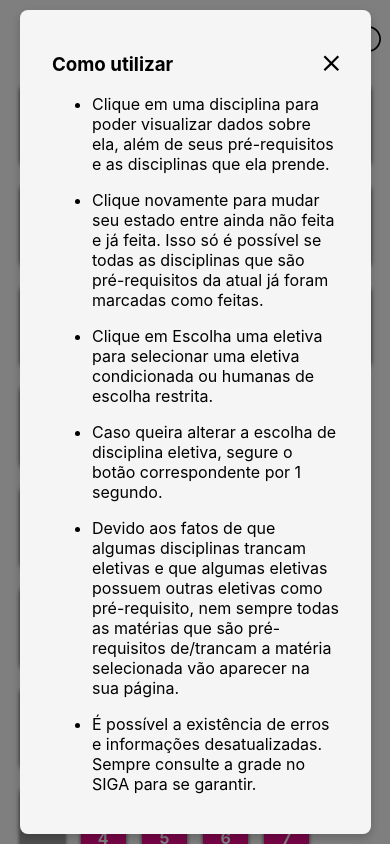
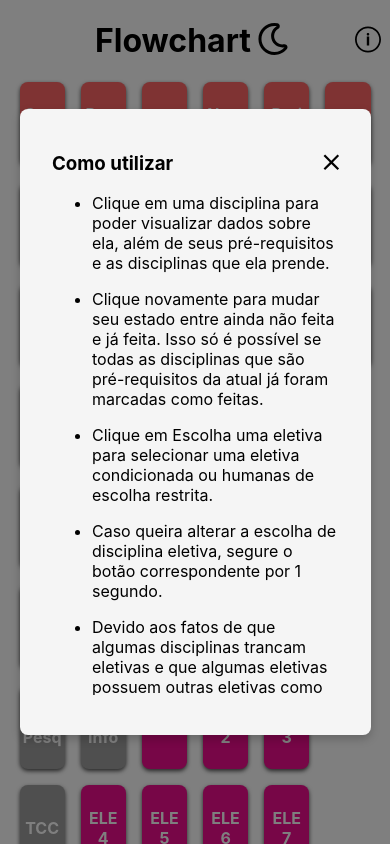
Before and after one commit to HenriChris/flowchart, a React (Create React App) app: page / in a window 390 px wide. Both pictures are taken after a click on the button 368 px from the left and 40 px from the top of the page. Built offline with nearby package versions, Linux system fonts and the light colour scheme; the HTML template or start-up script is replaced by a standard one.

Commit message:
Ajustes de responsividade

```diff
--- a/src/components/InfoModal/InfoModal.module.css
+++ b/src/components/InfoModal/InfoModal.module.css
@@ -2,4 +2,6 @@
   display: flex;
   flex-direction: column;
   gap: 1em;
+  max-height: 80%;
+  overflow-y: auto;
 }
--- a/src/components/Modal/Modal.module.css
+++ b/src/components/Modal/Modal.module.css
@@ -17,6 +17,8 @@
   border-radius: 0.5em;
   max-width: 600px;
   width: 90%;
+  max-height: fit-content;
+  height: 80%;
   box-sizing: border-box;
   box-shadow: 0 4px 10px rgba(0, 0, 0, 0.2);
   transition: transform 0.3s ease, opacity 0.3s ease;
--- a/src/index.css
+++ b/src/index.css
@@ -4,6 +4,7 @@ body {
   padding: 0px;
   height: 100%;
   width: 100%;
+  overflow: hidden;
 }
 
 body {
--- a/src/pages/Home/Home.module.css
+++ b/src/pages/Home/Home.module.css
@@ -21,6 +21,7 @@
   display: flex;
   flex-direction: column;
   width: 100%;
+  height: 100%;
   box-sizing: border-box;
   padding: 0 5%;
   gap: 1rem;
@@ -31,6 +32,7 @@
   display: flex;
   justify-content: center;
   align-items: center;
+  position: relative;
 }
 
 .header-center {
@@ -61,8 +63,10 @@
 }
 
 .info {
-  margin-left: auto;
-  /* margin-right: 2em; */
+  position: absolute;
+  top: 50%;
+  transform: translateY(-50%);
+  right: 0;
 }
 
 .legend-container {
--- a/src/pages/Home/Home.page.tsx
+++ b/src/pages/Home/Home.page.tsx
@@ -55,7 +55,6 @@ export function Home() {
   return (
     <div className={`${styles.container} ${darkMode === "dark" ? styles.dark : styles.light}`}>
       <header className={styles.header}>
-        <div className={styles['header-center']}>
         <h1>Flowchart</h1>
         <button onClick={handleDarkModeButtonClick} className={`${styles.button} ${darkMode === "dark" ? styles.dark : styles.light}`}>
           {darkMode === "dark" ?
@@ -63,7 +62,6 @@ export function Home() {
             <FaRegMoon className={styles.icon} />
           }
         </button>
-        </div>
         <button onClick={() => setIsModalOpen(true)} className={`${styles.button} ${styles.info} ${darkMode === "dark" ? styles.dark : styles.light}`}>
           {darkMode === "dark" ?
             <IoMdInformationCircle className={styles.icon} /> :
```
Lines whose indentation alone changed are shown as unchanged.
